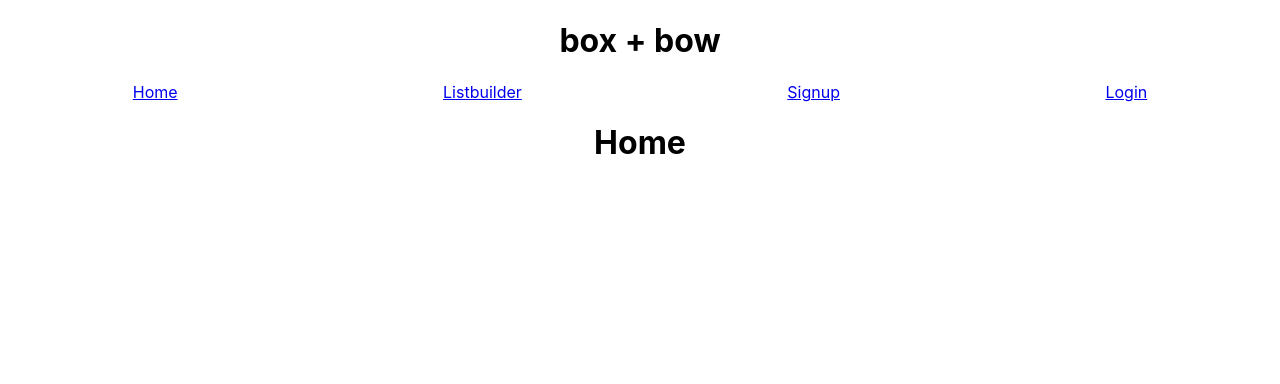
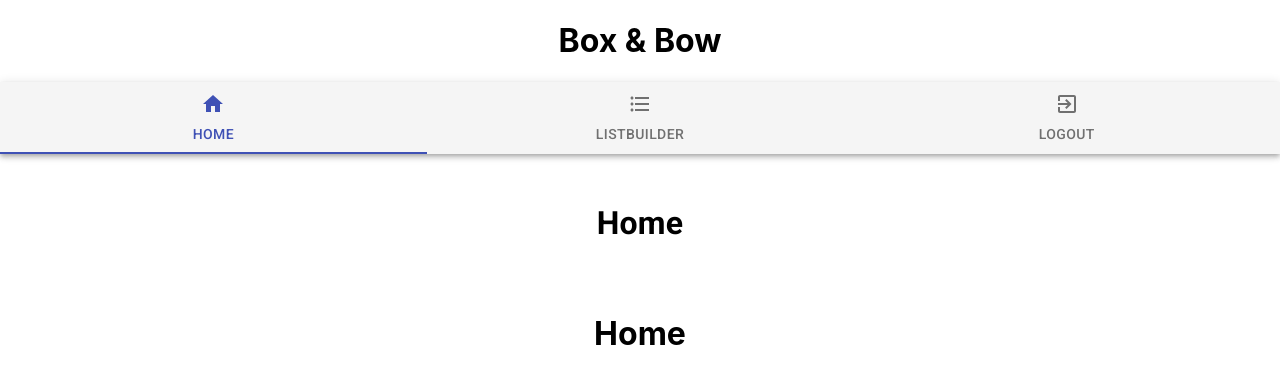
Before and after one commit to mikegoolsby/box_bow_client, a React (Create React App) app: page / in a window 1280 px wide. Shown: the top 384 px of the page. Built offline with nearby package versions, Linux system fonts and the light colour scheme.

Commit message:
displays data, adds some navigational UI, needs add/delete

```diff
--- a/package.json
+++ b/package.json
@@ -3,6 +3,8 @@
   "version": "0.1.0",
   "private": true,
   "dependencies": {
+    "@material-ui/core": "^4.11.2",
+    "@material-ui/icons": "^4.11.2",
     "@testing-library/jest-dom": "^5.11.4",
     "@testing-library/react": "^11.1.0",
     "@testing-library/user-event": "^12.1.10",
--- a/public/index.html
+++ b/public/index.html
@@ -11,6 +11,7 @@
     />
     <link rel="apple-touch-icon" href="%PUBLIC_URL%/logo192.png" />
     <link rel="manifest" href="%PUBLIC_URL%/manifest.json" />
+    <link rel="stylesheet" href="https://fonts.googleapis.com/css?family=Roboto:300,400,500,700&display=swap" />
     <title>Box + Bow</title>
   </head>
   <body>
--- a/src/AppState.jsx
+++ b/src/AppState.jsx
@@ -7,7 +7,9 @@ import React, { useContext, useReducer } from 'react'
 const initialState = {
     url: "http://box-bow-api.herokuapp.com",
     token: null,
-    username: null
+    username: null,
+    first_name: null,
+    gifts: null
 }
 
 /////
@@ -25,6 +27,11 @@ const reducer = (state, action) => {
         case "logout":
             newState = {...state, token: null, username: null}
             window.localStorage.removeItem("auth")
+            return newState
+        break;
+
+        case "getGifts":
+            newState = {...state, gifts: action.payload}
             return newState
         break;
 
--- a/src/components/App.js
+++ b/src/components/App.js
@@ -5,6 +5,7 @@ import Auth from "../pages/Auth"
 import Home from "../pages/Home"
 import Listbuilder from "../pages/Listbuilder"
 import Nav from "./Nav"
+import ScrollableTabsButtonForce from "./NavHeader.jsx"
 
 const App = (props) => {
   const {state, dispatch} = useAppState()
@@ -20,11 +21,13 @@ const App = (props) => {
 
 
   return <>
-  <Nav/>
+  <h1>Box & Bow</h1>
+  <ScrollableTabsButtonForce/>
+  {/* <Nav/> */}
   <Switch>
     <Route exact path="/" component={Home}/>
     <Route path="/auth/:form" component={Auth}/>
-    <Route exact path ="/listbuilder" component={Listbuilder} />
+    {/* <Route exact path ="/listbuilder" component={Listbuilder} /> */}
   </Switch>
   </>
 };
--- a/src/components/Nav.jsx
+++ b/src/components/Nav.jsx
@@ -10,7 +10,7 @@ const Nav = (props) => {
         <h1>box + bow</h1>
         <nav>
             <Link to="/">Home</Link>
-            <Link to="/listbuilder">Listbuilder</Link>
+            {state.token ? <Link to="/listbuilder">Listbuilder</Link> : null}
             {!state.token ? <Link to="/auth/signup">Signup</Link> : null}
             {!state.token ? <Link to="/auth/login">Login</Link> : null}
             {state.token ? <div onClick={() => {
--- /dev/null
+++ b/src/components/NavHeader.jsx
@@ -0,0 +1,107 @@
+import React from 'react';
+import {Link, withRouter} from 'react-router-dom'
+import {useAppState} from "../AppState"
+import Home from '../pages/Home'
+import Listbuider from '../pages/Listbuilder'
+import PropTypes from 'prop-types';
+import { makeStyles } from '@material-ui/core/styles';
+import AppBar from '@material-ui/core/AppBar';
+import Tabs from '@material-ui/core/Tabs';
+import Tab from '@material-ui/core/Tab';
+import Typography from '@material-ui/core/Typography';
+import Box from '@material-ui/core/Box';
+import HomeIcon from '@material-ui/icons/Home';
+import FormatListBulletedIcon from '@material-ui/icons/FormatListBulleted';
+import ExitToAppIcon from '@material-ui/icons/ExitToApp';
+
+function TabPanel(props) {
+  const { children, value, index, ...other } = props;
+
+  return (
+    <div
+      role="tabpanel"
+      hidden={value !== index}
+      id={`scrollable-force-tabpanel-${index}`}
+      aria-labelledby={`scrollable-force-tab-${index}`}
+      {...other}
+    >
+      {value === index && (
+        <Box p={3}>
+          <Typography>{children}</Typography>
+        </Box>
+      )}
+    </div>
+  );
+}
+
+TabPanel.propTypes = {
+  children: PropTypes.node,
+  index: PropTypes.any.isRequired,
+  value: PropTypes.any.isRequired,
+};
+
+function a11yProps(index) {
+  return {
+    id: `scrollable-force-tab-${index}`,
+    'aria-controls': `scrollable-force-tabpanel-${index}`,
+  };
+}
+
+const useStyles = makeStyles((theme) => ({
+  root: {
+    flexGrow: 1,
+    width: '100%',
+    backgroundColor: theme.palette.background.paper,
+  },
+}));
+
+export default function ScrollableTabsButtonForce() {
+  const classes = useStyles();
+  const [value, setValue] = React.useState(0);
+
+  const handleChange = (event, newValue) => {
+    setValue(newValue);
+  };
+
+  return (
+    <div className={classes.root}>
+      <AppBar position="center" color="default">
+        <Tabs
+          value={value}
+          onChange={handleChange}
+          variant="fullWidth"
+          scrollButtons="on"
+          indicatorColor="primary"
+          textColor="primary"
+          aria-label="scrollable force tabs example"
+          centered
+        >
+          <Tab label="Home" icon={<HomeIcon/>} {...a11yProps(0)} />
+          <Tab label="Listbuilder" icon={<FormatListBulletedIcon />} {...a11yProps(1)} />
+          <Tab label="Logout" icon={<ExitToAppIcon />} {...a11yProps(2)} />
+        </Tabs>
+      </AppBar>
+      <TabPanel value={value} index={0}>
+        <Home/>
+      </TabPanel>
+      <TabPanel value={value} index={1}>
+        <Listbuider/>
+      </TabPanel>
+      <TabPanel value={value} index={2}>
+        Item Three
+      </TabPanel>
+      <TabPanel value={value} index={3}>
+        Item Four
+      </TabPanel>
+      <TabPanel value={value} index={4}>
+        Item Five
+      </TabPanel>
+      <TabPanel value={value} index={5}>
+        Item Six
+      </TabPanel>
+      <TabPanel value={value} index={6}>
+        Item Seven
+      </TabPanel>
+    </div>
+  );
+}
--- a/src/pages/Auth.jsx
+++ b/src/pages/Auth.jsx
@@ -56,8 +56,8 @@ const Auth = (props) => {
 
 return <div>
     <form onSubmit={handleSubmit}>
-        <input type="text" name="username" value={formData.username} onChange={handleChange}/>
-        <input type="password" name="password" value={formData.password} onChange={handleChange}/>
+        <input type="text" name="username" placeholder="Enter Username" value={formData.username} onChange={handleChange}/>
+        <input type="password" name="password" placeholder="Enter Password" value={formData.password} onChange={handleChange}/>
         <input type="submit" value={type}/>
     </form>
 </div>
--- a/src/pages/Listbuilder.jsx
+++ b/src/pages/Listbuilder.jsx
@@ -1,7 +1,46 @@
 import React from 'react'
+import {useAppState} from "../AppState.jsx"
 
 const Listbuilder = (props) => {
-    return <h1>Listbuilder</h1>
-}
 
-export default Listbuilder
+    const {state, dispatch} = useAppState()
+    const {token, url, gifts, username} = state
+
+    const getGifts = async () => {
+      const response = await fetch(url + "/gifts", {
+          method: "get",
+          headers: {
+              Authorization: "bearer " + token
+          }
+      })
+      const fetchedGifts = await response.json()
+      dispatch({type: "getGifts", payload: fetchedGifts})
+    }
+
+    React.useEffect(() => {getGifts()}, [])
+
+    const loaded = () => {
+
+        // console.log(state)
+
+        return (
+        <div>
+            <h1>{username}'s List</h1>
+            <ul>
+                {state.gifts.map((gift) => (
+                    <div className="gift" key="gift.id">
+                        <h2>{gift.title}</h2>
+                        <h4>{gift.price}</h4>
+                        <a href={gift.url} target="_blank">View on Website</a>
+                        <p>{gift.comments}</p>
+                    </div>
+                ))}
+            </ul>
+
+        </div>
+    )}
+
+    return gifts ? loaded() : <h1>Loading..</h1>;
+};
+
+export default Listbuilder;
```
Also changed, not shown: 2 other files (tests, documents, lock files or other folders).
